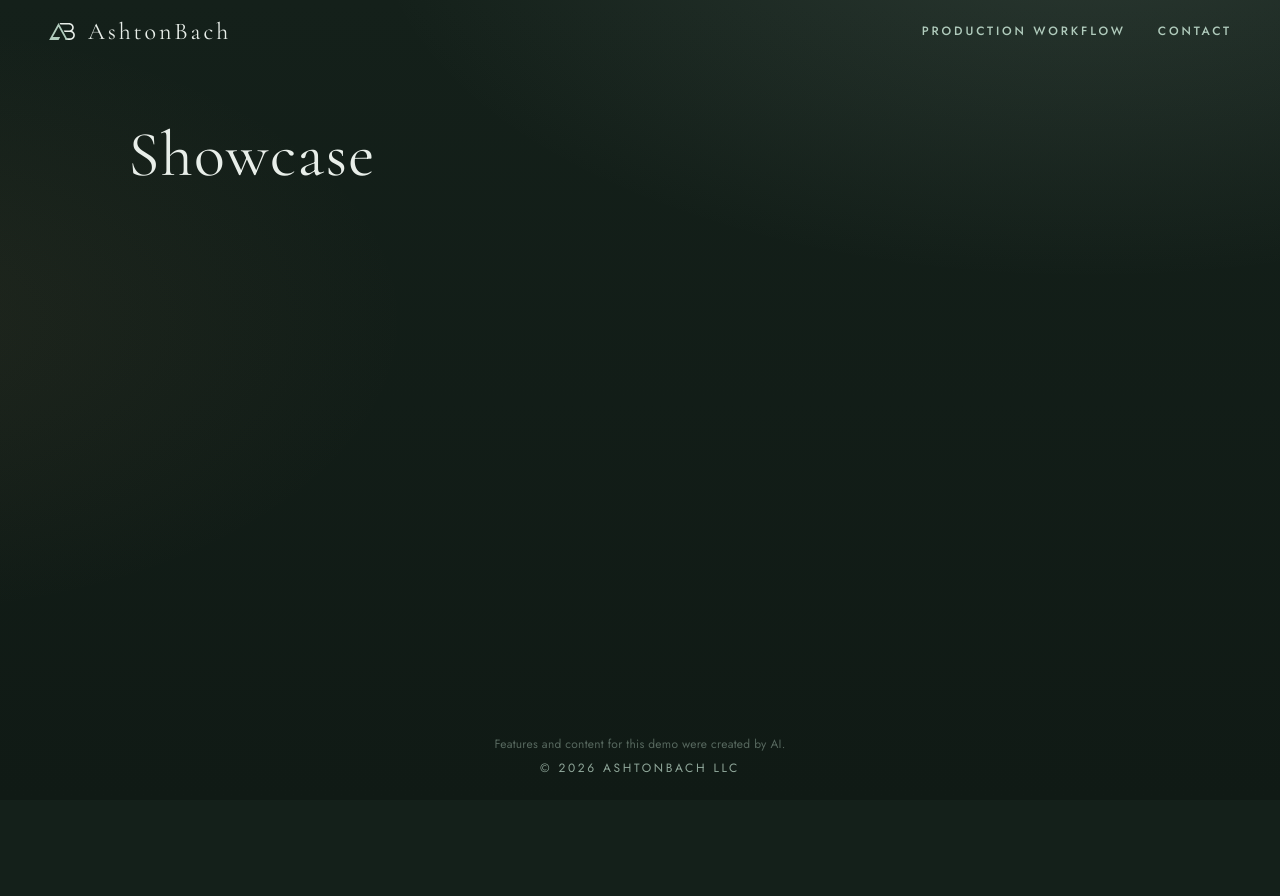
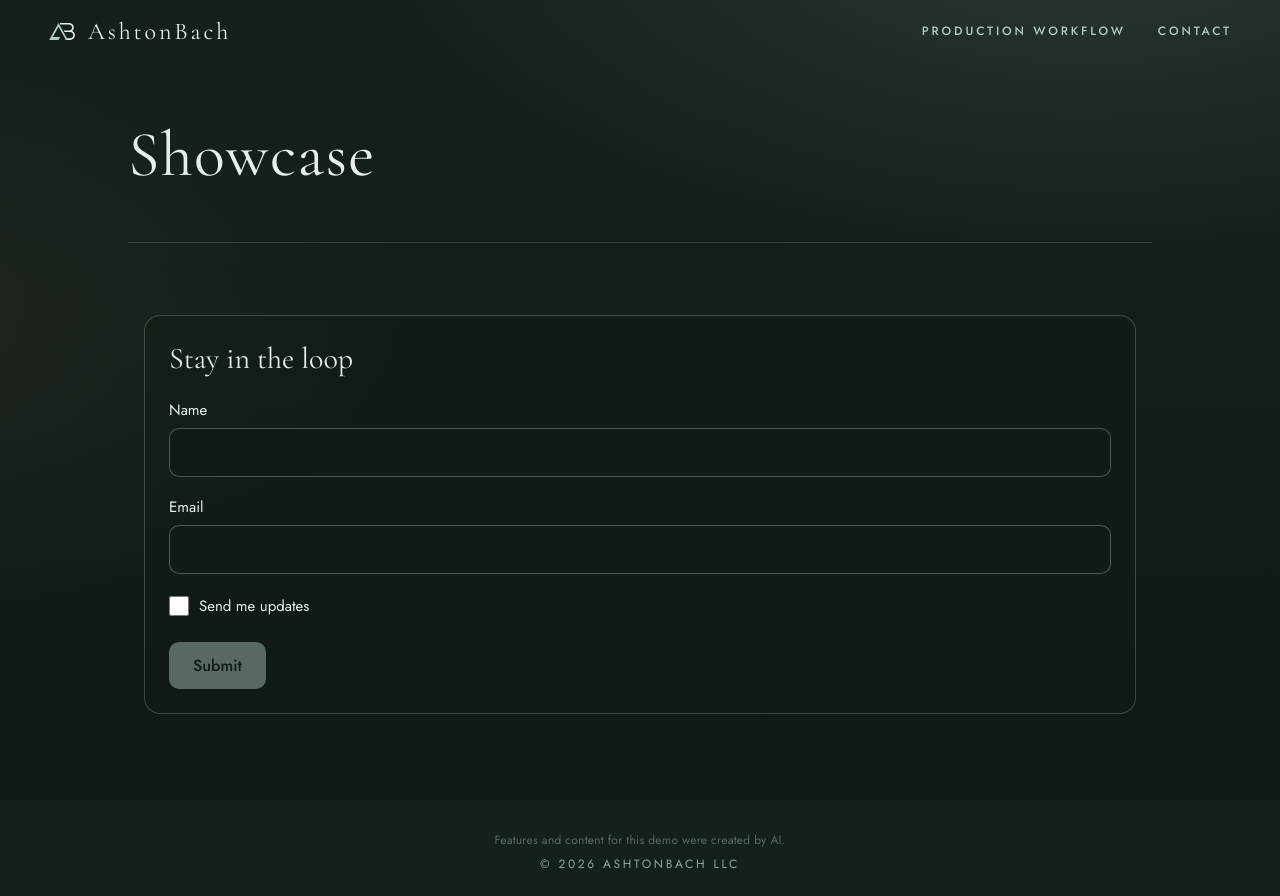
Before and after one commit to ashtonbach/agent-showcase, a Next.js app: page / in a window 1280 px wide. Before the commit the page ends 800 px from the top, so only its background shows below. Built offline with nearby package versions, Linux system fonts and the light colour scheme.

Commit message:
Feature: Your request (Author: Alder)

```diff
--- a/app/lab/current.json
+++ b/app/lab/current.json
@@ -1 +1 @@
-{"slug":"custom-1792653187"}
+{"slug":"custom-1792654144"}
--- /dev/null
+++ b/app/lab/custom-1792654144/index.tsx
@@ -0,0 +1,120 @@
+"use client";
+
+import { useState, useCallback, type FormEvent } from "react";
+
+const TITLE_ID = "lab-signup-title";
+const EMAIL_RE = /^[^\s@]+@[^\s@]+\.[^\s@]+$/;
+
+function emailInvalid(v: string) {
+  return v.length > 0 && !EMAIL_RE.test(v);
+}
+
+export default function Lab() {
+  const [name, setName] = useState("");
+  const [email, setEmail] = useState("");
+  const [updates, setUpdates] = useState(false);
+  const [nameErr, setNameErr] = useState("");
+  const [emailErr, setEmailErr] = useState("");
+  const [submitted, setSubmitted] = useState(false);
+
+  const nameOk = name.trim().length > 0;
+  const emailOk = email.length > 0 && EMAIL_RE.test(email);
+  const canSubmit = nameOk && emailOk && !submitted;
+
+  const onNameBlur = useCallback(() => {
+    setNameErr(name.trim() ? "" : "Please enter your name.");
+  }, [name]);
+
+  const onEmailBlur = useCallback(() => {
+    if (!email) setEmailErr("Please enter your email.");
+    else if (emailInvalid(email)) setEmailErr("Enter a valid email address.");
+    else setEmailErr("");
+  }, [email]);
+
+  const onSubmit = (e: FormEvent) => {
+    e.preventDefault();
+    if (!canSubmit) return;
+    setSubmitted(true);
+  };
+
+  const css = `
+.lab-wrap{max-width:min(720px,100%);margin:8px auto 56px;padding:0 16px;box-sizing:border-box}
+.lab-card{border:1px solid rgba(176,203,188,0.28);border-radius:16px;padding:24px;background:rgba(18,26,22,0.35)}
+.lab-wrap h2{font-family:var(--serif);font-weight:400;font-size:30px;line-height:1.25;color:var(--mist);margin:0 0 20px}
+.lab-success{color:var(--mist);font-size:18px;margin:0}
+.lab-field{margin-bottom:18px}
+.lab-field label{display:block;color:#E8EEE9;font-family:var(--sans);font-size:15px;margin-bottom:6px}
+.lab-field input[type=text],.lab-field input[type=email]{width:100%;box-sizing:border-box;padding:12px 14px;border-radius:10px;border:1px solid rgba(176,203,188,0.35);background:#121A16;color:#F2EFE6;font-size:16px;font-family:var(--sans)}
+.lab-field input:focus{outline:2px solid var(--sage);outline-offset:2px}
+.lab-field input[aria-invalid=true]{border-color:#c97a7a}
+.lab-err{color:#e8b4b4;font-size:14px;margin:6px 0 0;font-family:var(--sans)}
+.lab-check{display:flex;align-items:flex-start;gap:10px;margin:20px 0 24px;color:#E8EEE9;font-family:var(--sans);font-size:15px}
+.lab-check input{width:20px;height:20px;margin-top:2px;accent-color:var(--sage);flex-shrink:0}
+.lab-submit{font-family:var(--sans);font-size:16px;padding:12px 24px;border-radius:10px;border:none;background:var(--sage);color:#121A16;cursor:pointer;font-weight:500}
+.lab-submit:disabled{opacity:0.45;cursor:not-allowed}
+.lab-submit:not(:disabled):hover{filter:brightness(1.06)}
+@media (prefers-reduced-motion:reduce){.lab-submit:not(:disabled):hover{filter:none}}
+`;
+
+  return (
+    <section data-lab="custom-1792654144" aria-labelledby={TITLE_ID} className="lab-wrap">
+      <style>{css}</style>
+      <div className="lab-card">
+        <h2 id={TITLE_ID}>Stay in the loop</h2>
+        {submitted ? (
+          <p className="lab-success" role="status">Thanks, you&apos;re on the list.</p>
+        ) : (
+          <form onSubmit={onSubmit} noValidate>
+            <div className="lab-field">
+              <label htmlFor="lab-name">Name</label>
+              <input
+                id="lab-name"
+                type="text"
+                name="name"
+                autoComplete="name"
+                value={name}
+                onChange={(e) => setName(e.target.value)}
+                onBlur={onNameBlur}
+                aria-invalid={nameErr ? true : undefined}
+                aria-describedby={nameErr ? "lab-name-err" : undefined}
+              />
+              {nameErr ? (
+                <p id="lab-name-err" className="lab-err" role="alert">{nameErr}</p>
+              ) : null}
+            </div>
+            <div className="lab-field">
+              <label htmlFor="lab-email">Email</label>
+              <input
+                id="lab-email"
+                type="email"
+                name="email"
+                autoComplete="email"
+                inputMode="email"
+                value={email}
+                onChange={(e) => setEmail(e.target.value)}
+                onBlur={onEmailBlur}
+                aria-invalid={emailErr ? true : undefined}
+                aria-describedby={emailErr ? "lab-email-err" : undefined}
+              />
+              {emailErr ? (
+                <p id="lab-email-err" className="lab-err" role="alert">{emailErr}</p>
+              ) : null}
+            </div>
+            <div className="lab-check">
+              <input
+                id="lab-updates"
+                type="checkbox"
+                checked={updates}
+                onChange={(e) => setUpdates(e.target.checked)}
+              />
+              <label htmlFor="lab-updates">Send me updates</label>
+            </div>
+            <button type="submit" className="lab-submit" disabled={!canSubmit}>
+              Submit
+            </button>
+          </form>
+        )}
+      </div>
+    </section>
+  );
+}
--- a/app/page.tsx
+++ b/app/page.tsx
@@ -1,3 +1,4 @@
+import Lab from "./lab/custom-1792654144";
 import { readDemoKey, demoTitle } from "./demo-name";
 const demoKey = readDemoKey();
 const demoName = demoTitle();
@@ -5,7 +6,7 @@ export default function Page() {
   return (
     <div className="page-stack">
       <h1 className="demo-title" data-i18n={demoKey}>{demoName}</h1>
-      {/* lab:slot */}
+      <Lab /> {/* lab:slot */}
     </div>
   );
 }
```
